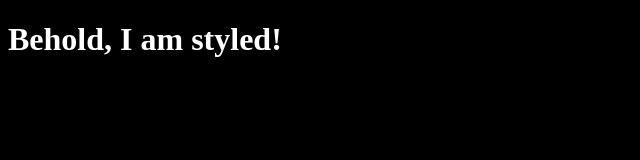
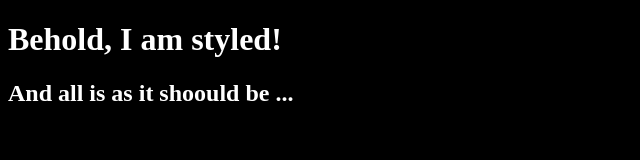
Before and after one commit to rbailey000/arepoforgetdemo, a plain HTML site: page index.html in a window 1280 px wide. Shown: the whole page, without its empty margins (0-640 px from the left). Drawn offline with Linux system fonts and the light colour scheme.

Commit message:
Update index.html

```diff
--- a/index.html
+++ b/index.html
@@ -10,6 +10,7 @@
 </head>
 <body>
     <h1>Behold, I am styled!</h1>
+    <h2> And all is as it shoould be ... </2>
 </body>
 </html>
 <!--this is just a comment -->
```
